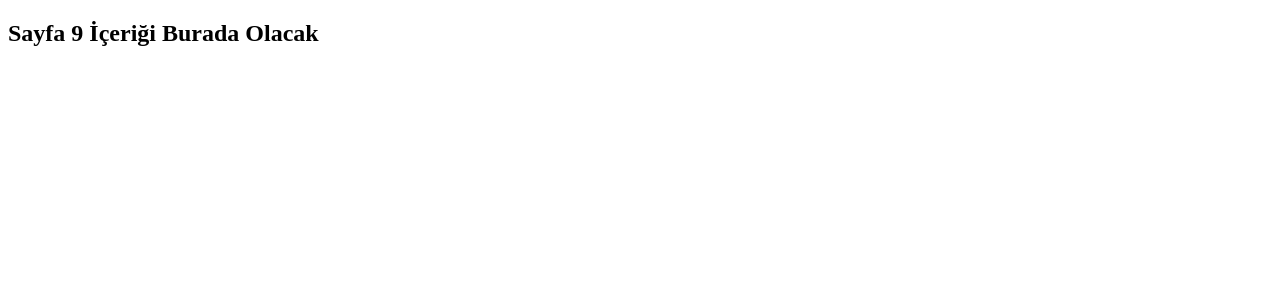
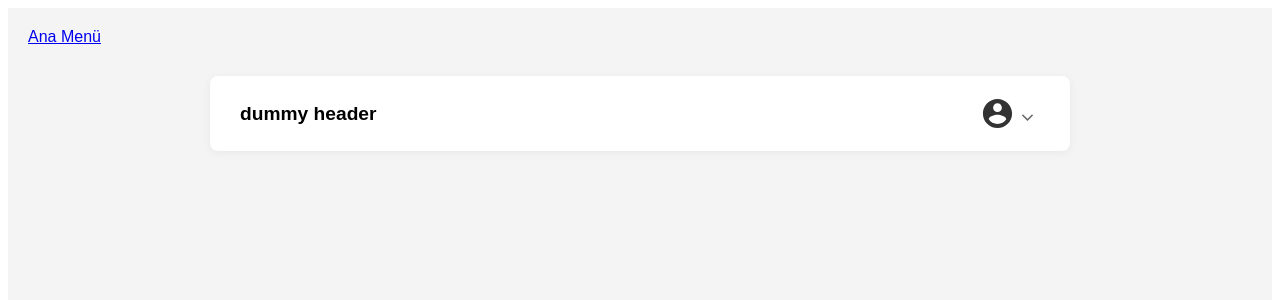
Before and after one commit to Berk4yKucuk/speedcube-clone, a Vue app: page /sayfa/9 in a window 1280 px wide. Shown: the top 300 px of the page. Built offline with nearby package versions, Linux system fonts and the light colour scheme.

Commit message:
9. komponent

```diff
--- /dev/null
+++ b/src/components/UserDropdown.vue
@@ -0,0 +1,142 @@
+<script setup>
+import { ref } from 'vue'
+
+const isOpen = ref(false)
+
+const toggleMenu = () => {
+  isOpen.value = !isOpen.value
+}
+
+const user = {
+  name: 'Berkay KÜÇÜK',
+  email: 'berkaykucuk1598@gmail.com',
+}
+</script>
+
+<template>
+  <div class="user-menu-wrapper">
+
+    <div class="trigger-btn" @click="toggleMenu">
+
+      <div class="icon-wrapper">
+        <svg viewBox="0 0 24 24" fill="currentColor" class="user-icon">
+           <path d="M12 2C6.48 2 2 6.48 2 12s4.48 10 10 10 10-4.48 10-10S17.52 2 12 2zm0 3c1.66 0 3 1.34 3 3s-1.34 3-3 3-3-1.34-3-3 1.34-3 3-3zm0 14.2c-2.5 0-4.71-1.28-6-3.22.03-1.99 4-3.08 6-3.08 1.99 0 5.97 1.09 6 3.08-1.29 1.94-3.5 3.22-6 3.22z"/>
+        </svg>
+      </div>
+
+      <span class="arrow-icon" :class="{ rotated: isOpen }">⌄</span>
+    </div>
+
+    <transition name="fade">
+      <div v-if="isOpen" class="dropdown-card">
+
+        <div class="user-header">
+           <div class="icon-wrapper large">
+            <svg viewBox="0 0 24 24" fill="currentColor" class="user-icon">
+              <path d="M12 2C6.48 2 2 6.48 2 12s4.48 10 10 10 10-4.48 10-10S17.52 2 12 2zm0 3c1.66 0 3 1.34 3 3s-1.34 3-3 3-3-1.34-3-3 1.34-3 3-3zm0 14.2c-2.5 0-4.71-1.28-6-3.22.03-1.99 4-3.08 6-3.08 1.99 0 5.97 1.09 6 3.08-1.29 1.94-3.5 3.22-6 3.22z"/>
+            </svg>
+          </div>
+
+          <div class="user-info">
+            <div class="name">{{ user.name }}</div>
+            <div class="email">{{ user.email }}</div>
+          </div>
+        </div>
+
+        <ul class="menu-list">
+          <li><a href="#">Profil</a></li>
+          <li class="divider"></li>
+          <li><a href="#">Fırsatlar</a></li>
+          <li><a href="#">Değerlendirmelerim</a></li>
+          <li><a href="#">Kuponlarım</a></li>
+          <li class="divider"></li>
+          <li><a href="#">Sepetim</a></li>
+          <li><a href="#">Beğendiklerim</a></li>
+          <li><a href="#">Siparişlerim</a></li>
+          <li class="divider"></li>
+          <li><a href="#">Ayarlar</a></li>
+          <li><a href="#" class="logout">Çıkış yap</a></li>
+        </ul>
+      </div>
+    </transition>
+
+  </div>
+</template>
+
+<style scoped>
+.user-menu-wrapper {
+  position: relative;
+  display: inline-block;
+  font-family: 'Inter', sans-serif;
+}
+
+.trigger-btn {
+  display: flex;
+  align-items: center;
+  gap: 5px;
+  cursor: pointer;
+  padding: 5px;
+  border-radius: 20px;
+  transition: background 0.2s;
+}
+.trigger-btn:hover { background-color: #f0f0f0; }
+
+.icon-wrapper {
+  width: 35px;
+  height: 35px;
+  display: flex;
+  align-items: center;
+  justify-content: center;
+  color: #333;
+}
+
+.user-icon {
+  width: 100%;
+  height: 100%;
+}
+
+.icon-wrapper.large {
+  width: 50px;
+  height: 50px;
+  color: #555;
+}
+
+.arrow-icon {
+  font-size: 1.2rem;
+  color: #666;
+  transition: transform .3s;
+}
+.arrow-icon.rotated { transform: rotate(180deg); }
+
+.dropdown-card {
+  position: absolute;
+  top: 120%;
+  right: 0;
+  width: 280px;
+  background: white;
+  border-radius: 12px;
+  box-shadow: 0 5px 20px rgba(0,0,0,0.15);
+  border: 1px solid #eee;
+  padding: 10px 0;
+  z-index: 100;
+}
+
+.user-header {
+  display: flex;
+  align-items: center;
+  gap: 15px;
+  padding: 10px 20px 20px 20px;
+}
+
+.user-info .name { font-weight: bold; color: #333; font-size: 1rem; }
+.user-info .email { color: #666; font-size: 0.85rem; }
+
+.menu-list { list-style: none; padding: 0; margin: 0; }
+.menu-list li a { display: block; padding: 10px 20px; color: #333; text-decoration: none; font-size: 0.95rem; transition: background 0.2s; }
+.menu-list li a:hover { background-color: #f9f9f9; }
+.menu-list li a.logout { color: #d32f2f; }
+.divider { height: 1px; background-color: #eee; margin: 8px 0; }
+
+.fade-enter-active, .fade-leave-active { transition: opacity 0.2s ease, transform 0.2s ease; }
+.fade-enter-from, .fade-leave-to { opacity: 0; transform: translateY(-10px); }
+</style>
--- a/src/router/index.js
+++ b/src/router/index.js
@@ -7,6 +7,7 @@ import ShoppingCartView from '../views/ShoppingCartView.vue'
 import ProductPageView from '../views/ProductPageView.vue'
 import SliderView from '../views/SliderView.vue'
 import CarouselView from '../views/CarouselView.vue'
+import UserDropdownView from '../views/UserDropdownView.vue'
 import Home from '../views/Home.vue'
 
 
@@ -60,8 +61,12 @@ const routes = [
     name: 'Sayfa8',
     component: CarouselView
   },
+  {
+    path: '/sayfa/9',
+    name: 'Sayfa9',
+    component: UserDropdownView
+  },
   //idle sayfalar
-  { path: '/sayfa/9', name: 'Sayfa9', component: { template: '<h2>Sayfa 9 İçeriği Burada Olacak</h2>' } },
   { path: '/sayfa/10', name: 'Sayfa10', component: { template: '<h2>Sayfa 10 İçeriği Burada Olacak</h2>' } },
 ]
 
--- /dev/null
+++ b/src/views/UserDropdownView.vue
@@ -0,0 +1,42 @@
+<script setup>
+import UserDropdown from '../components/UserDropdown.vue'
+</script>
+
+<template>
+  <div class="dropdown-showcase">
+
+    <router-link to="/">Ana Menü</router-link>
+
+    <div class="fake-navbar">
+      <span class="brand">dummy header</span>
+      <UserDropdown />
+    </div>
+
+  </div>
+</template>
+
+<style scoped>
+.dropdown-showcase {
+  background-color: #f4f4f4;
+  min-height: 100vh;
+  padding: 20px;
+  font-family: sans-serif;
+}
+.top-nav a { text-decoration: none; color: #333; font-weight: bold; }
+
+/* Temsili Navbar */
+.fake-navbar {
+  display: flex;
+  justify-content: space-between;
+  align-items: center;
+  background: white;
+  padding: 15px 30px;
+  border-radius: 8px;
+  box-shadow: 0 2px 10px rgba(0,0,0,0.05);
+  margin-top: 30px;
+  max-width: 800px;
+  margin-left: auto;
+  margin-right: auto;
+}
+.brand { font-weight: bold; font-size: 1.2rem; }
+</style>
```
